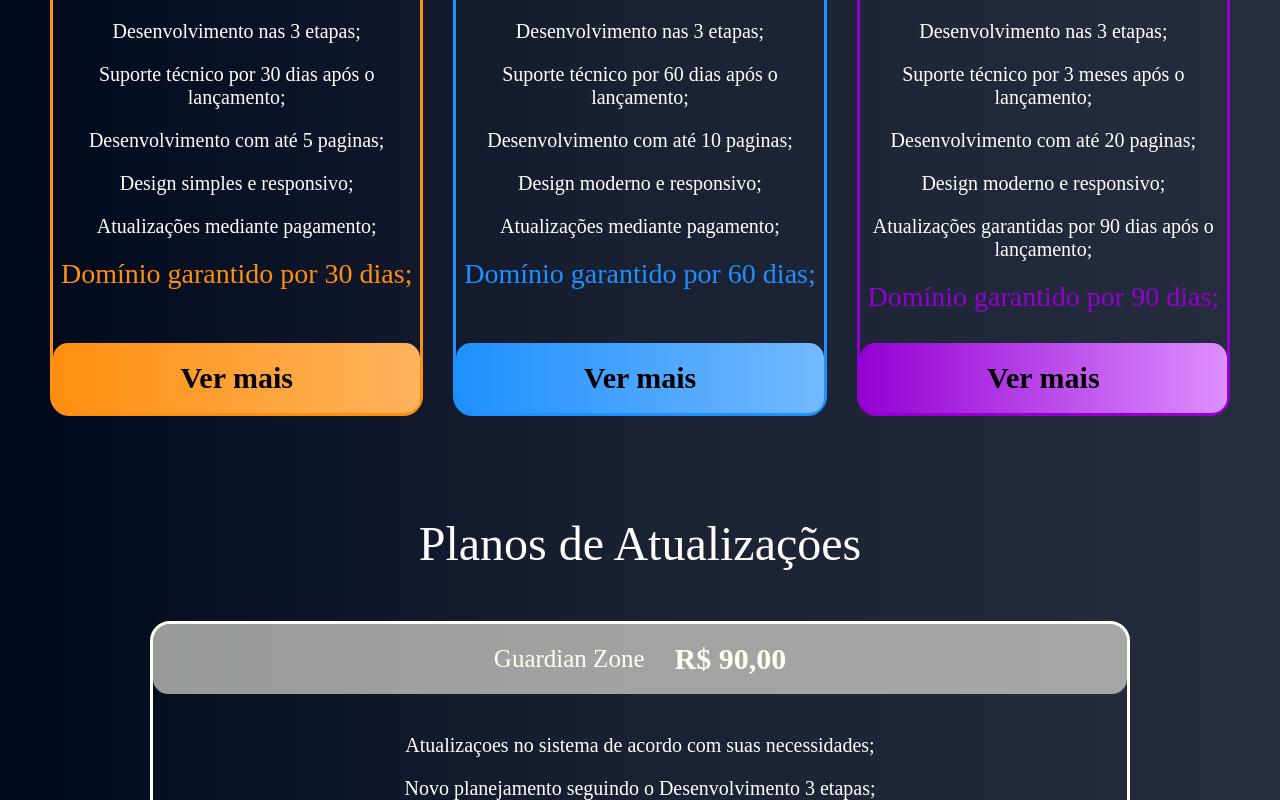
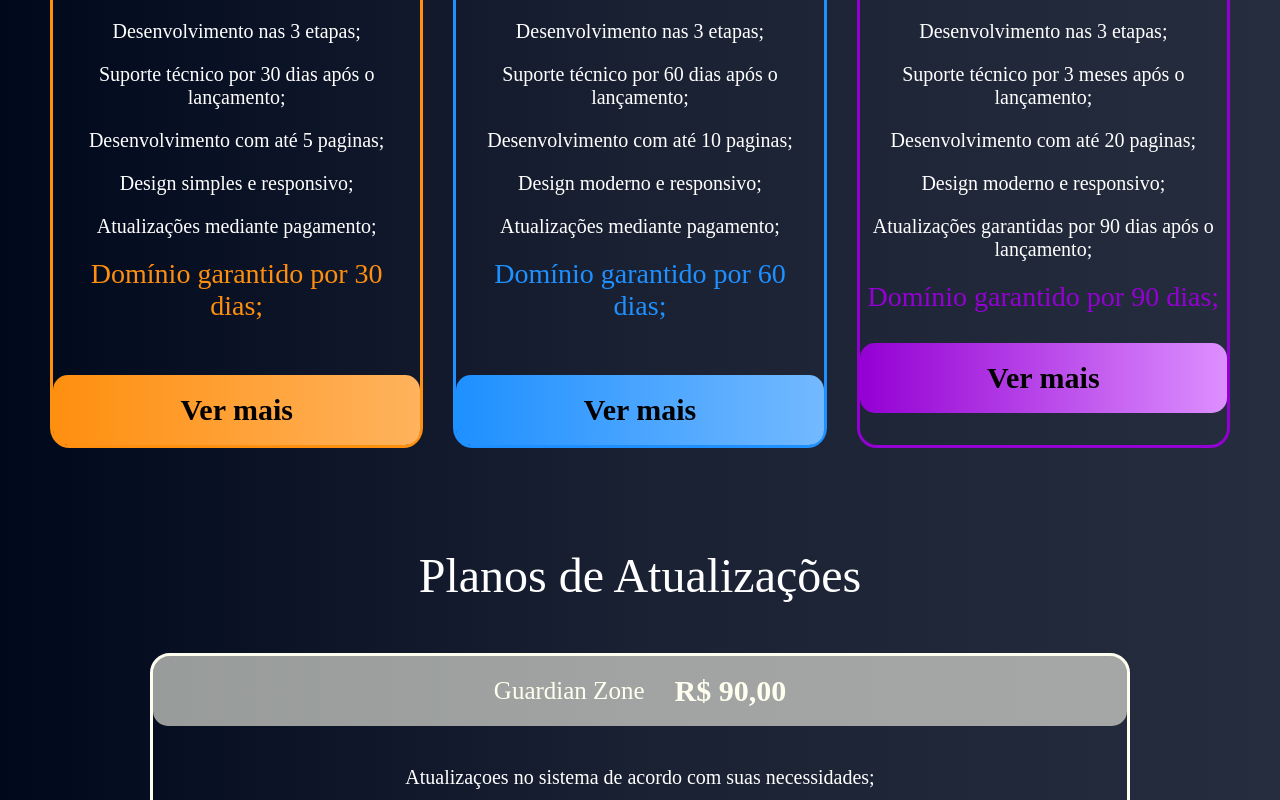
Before and after one commit to DevZoneInnovations/DevZone_web, a React (Create React App) app in the folder devzone/: page / in a window 1280 px wide. Shown: the part 2104-2904 px from the top of the page. Built offline with nearby package versions, Linux system fonts and the light colour scheme; a web font is replaced by a local one.

Commit message:
mudanças na estetica para a responsividade

```diff
--- a/devzone/src/App.js
+++ b/devzone/src/App.js
@@ -12,15 +12,14 @@ import ZapButton from "./components/ZapButton/ZapButton";
 function App() {
   return (
     <div className="App">
+      <ZapButton />
       <About />
       <HowWork />
       <WhyDevZone />
-      {/* colocar a aba de projetos dps */}
       <Plans />
       <PlansUpdate />
       <ExtraPlans />
       <Footer />
-      <ZapButton />
     </div>
   );
 }
--- a/devzone/src/components/Plans/Plans.css
+++ b/devzone/src/components/Plans/Plans.css
@@ -65,6 +65,8 @@
   color: #ffffff;
   text-align: center;
   padding-top: 20px;
+  padding-left: 10px;
+  padding-right: 10px;
   font-family: "Kameron", serif;
   font-weight: 400;
   font-style: normal;
@@ -146,6 +148,8 @@
   color: #ffffff;
   text-align: center;
   padding-top: 20px;
+  padding-left: 10px;
+  padding-right: 10px;
   font-family: "Kameron", serif;
   font-weight: 400;
   font-style: normal;
```
